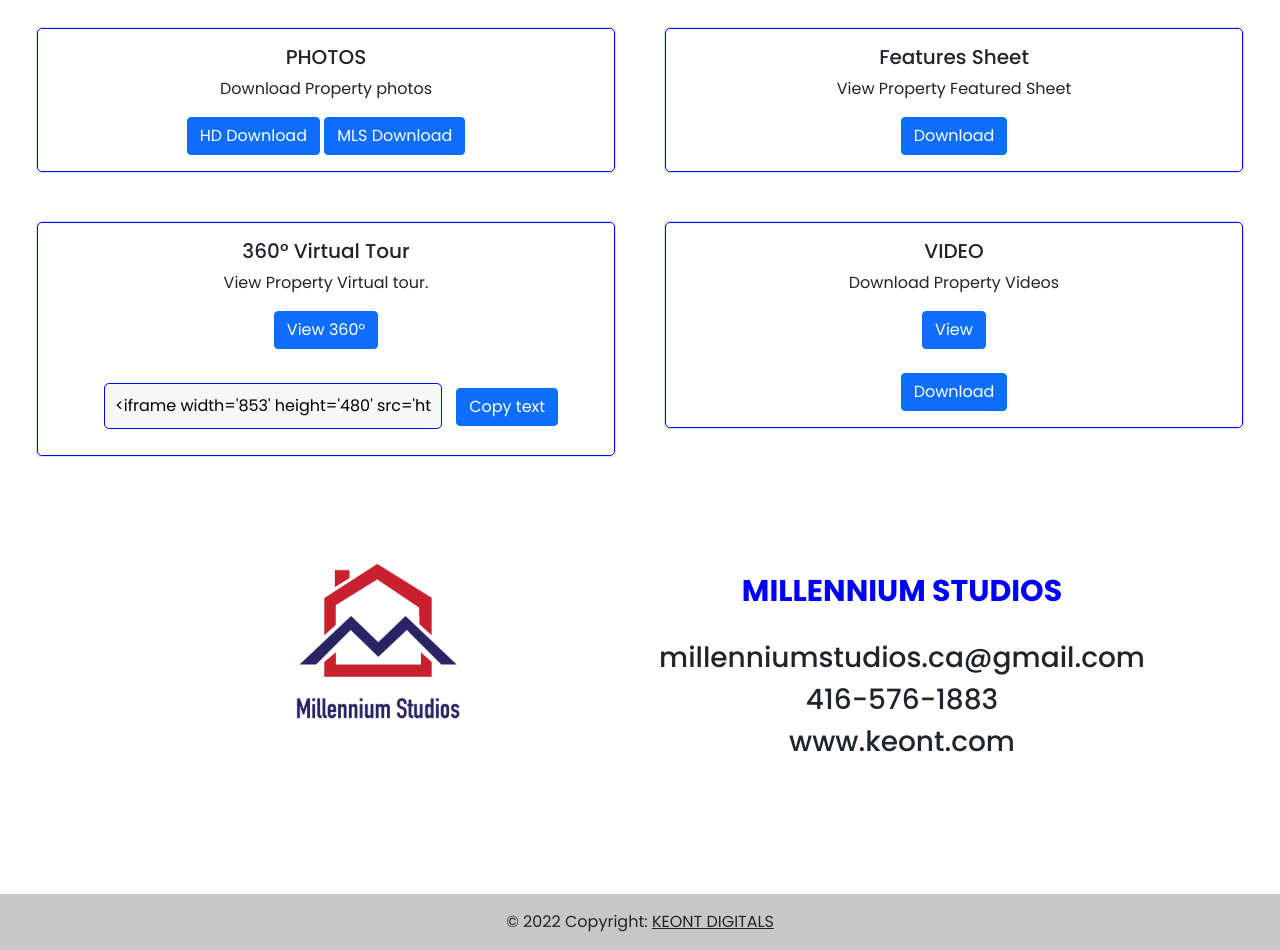
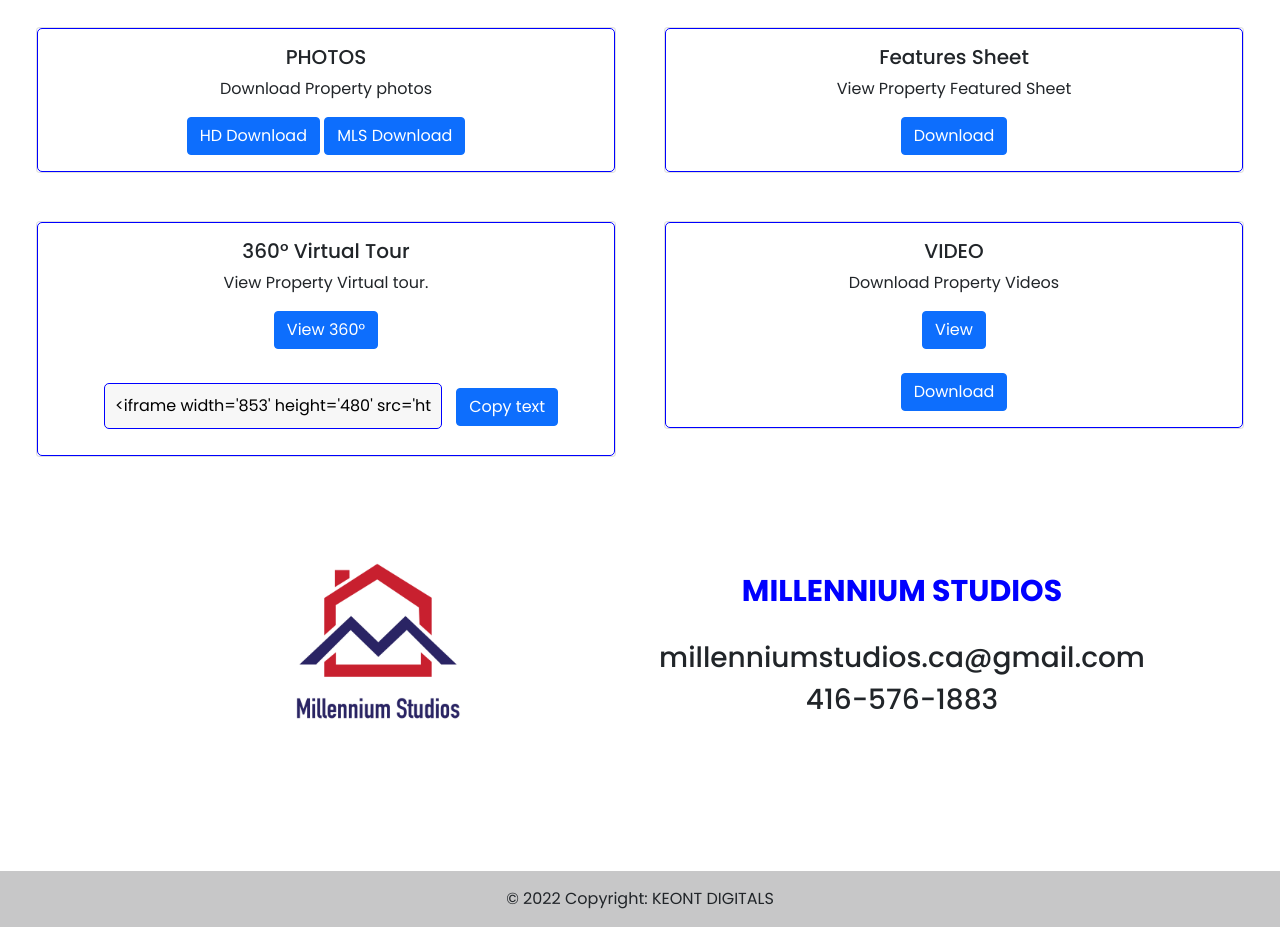
Before and after one commit to LohithAmal/test-4, a plain HTML site: page index.html in a window 1280 px wide. Shown: the part 821-1771 px from the top of the page. After the commit the page ends 1748 px from the top, so only its background shows below. Drawn offline with nearby package versions, Linux system fonts and the light colour scheme.

Commit message:
corrections1

```diff
--- a/index.html
+++ b/index.html
@@ -125,7 +125,7 @@
 
           <h3>millenniumstudios.ca@gmail.com</h3>
           <h3>416-576-1883</h3>
-          <h3>www.keont.com</h3>
+
         </div>
       </div>
 
@@ -134,8 +134,7 @@
     <footer class="bg-light text-center text-lg-start">
       <!-- Copyright -->
       <div class="text-center p-3" style="background-color: rgba(0, 0, 0, 0.2);">
-        © 2022 Copyright:
-        <a class="text-dark" href="www.keont.com">KEONT DIGITALS</a>
+        © 2022 Copyright: KEONT DIGITALS
       </div>
       <!-- Copyright -->
     </footer>
```
